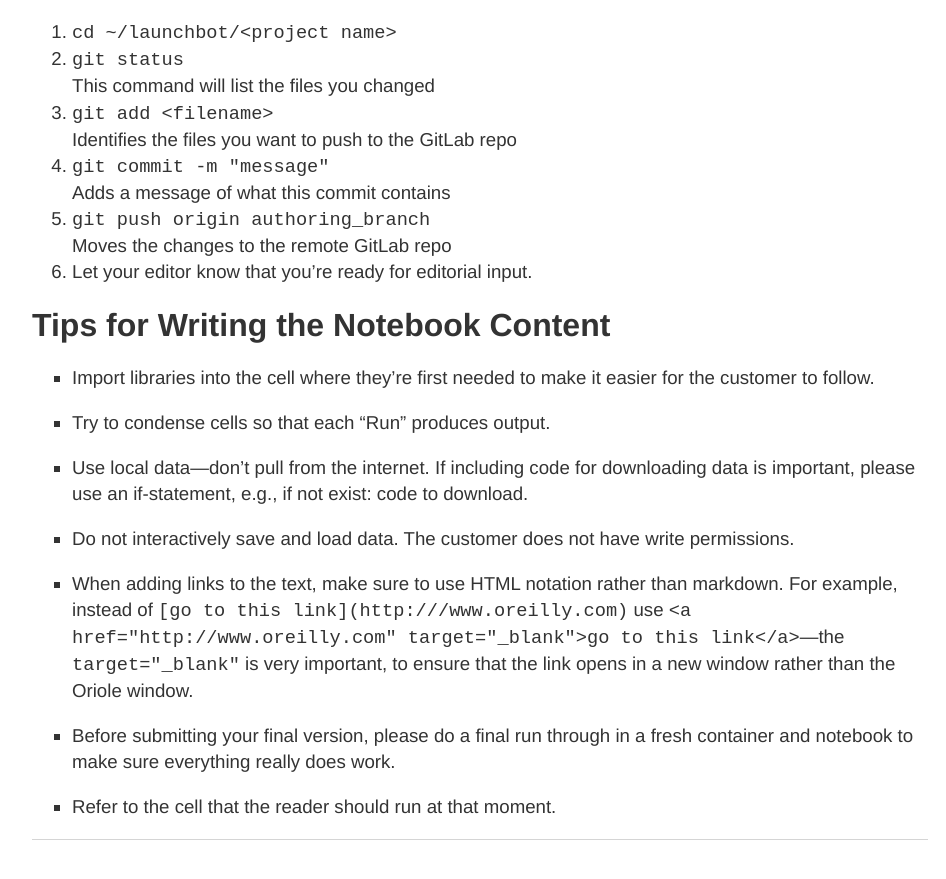
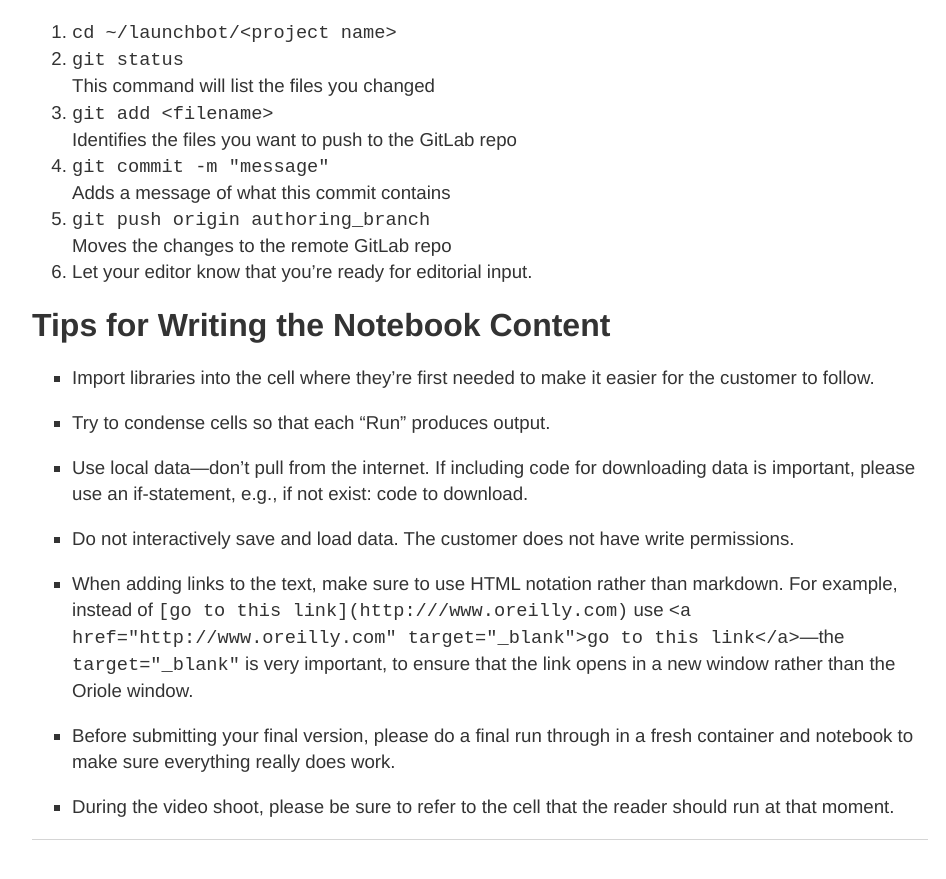
Before and after one commit to oreillymedia/production-resources, a Jekyll site: the page built from oriole/index.md, in a window 1280 px wide and 900 px high, scrolled down 2686 px. Shown: the top 879 px of the window, without its empty margins (160-1106 px from the left). Built offline with Jekyll 4.4.1, drawn with Linux system fonts in a browser that asks for light colours.

Commit message:
updated tips

```diff
--- a/oriole/index.md
+++ b/oriole/index.md
@@ -91,4 +91,4 @@ On the command line:
 * Before submitting your final version, please do a final run through in a fresh container and notebook to make sure everything really does work.
 
 
-* Refer to the cell that the reader should run at that moment.
+* During the video shoot, please be sure to refer to the cell that the reader should run at that moment.
```
